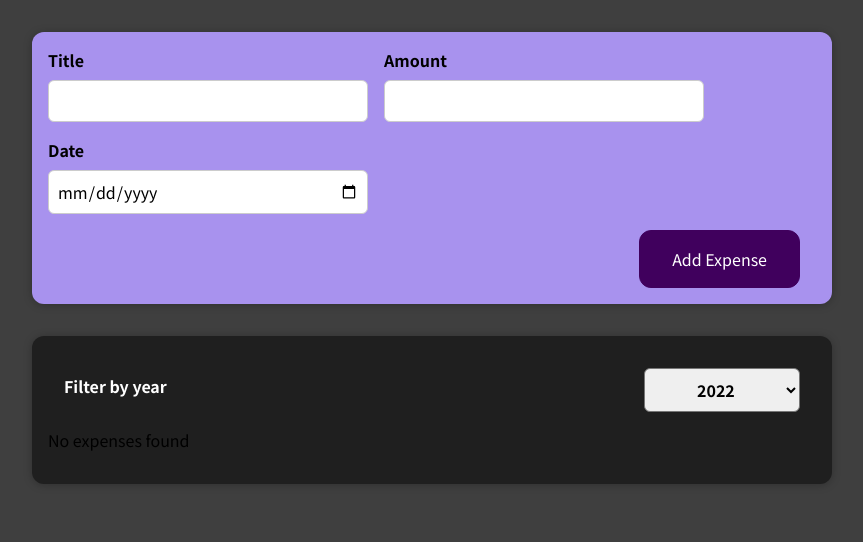
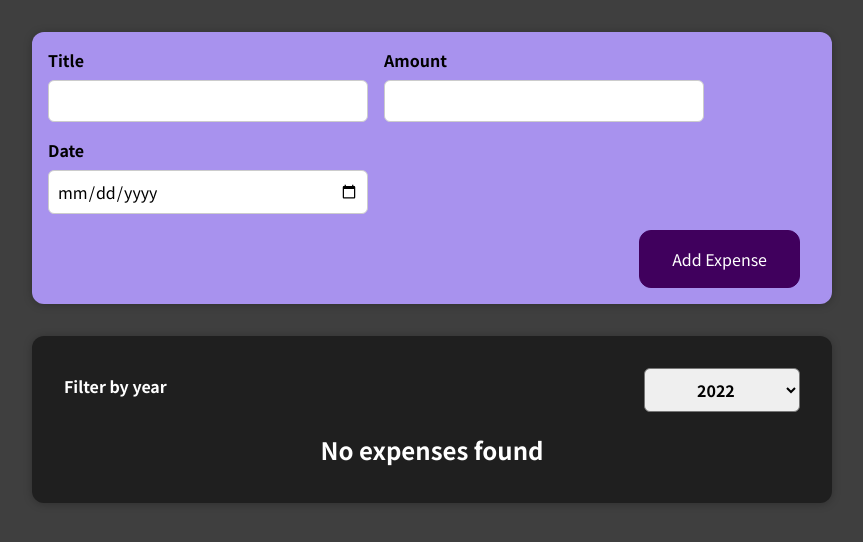
Before and after one commit to ryansereno/expense-tracker, a React (Create React App) app: page / in a window 1280 px wide. Shown: the top 542 px of the page, without its empty margins (208-1071 px from the left). Built offline with nearby package versions, Linux system fonts and the light colour scheme.

Commit message:
moved conditional list logic into separate component

```diff
--- a/src/components/Expenses/ExpenseItem.js
+++ b/src/components/Expenses/ExpenseItem.js
@@ -1,11 +1,11 @@
-
-import React from 'react'
+import React from "react";
 import ExpenseDate from "./ExpenseDate";
 import "./ExpenseItem.css";
 import Card from "../UI/Card";
 
 const ExpenseItem = (props) => {
   return (
+    <li>
       <Card className="expense-item">
         <ExpenseDate date={props.date} />
         <div className="expense-item__description">
@@ -13,7 +13,8 @@
           <div className="expense-item__price">{props.amount}</div>
         </div>
       </Card>
+    </li>
   );
-}
+};
 
 export default ExpenseItem;
--- a/src/components/Expenses/Expenses.js
+++ b/src/components/Expenses/Expenses.js
@@ -1,8 +1,8 @@
 import React, { useState } from "react";
-import ExpenseItem from "./ExpenseItem";
 import Card from "../UI/Card";
 import "./Expenses.css";
 import ExpensesFilter from "../ExpensesFilter/ExpensesFilter";
+import ExpensesList from './ExpensesList'
 
 function Expenses(props) {
   const [enteredYear, setEnteredYear] = useState("2022");
@@ -14,18 +14,6 @@
     return item.date.getFullYear().toString() === enteredYear;
   });
 
-  let expensesContent = <p> No expenses found</p>;
-
-  if (filteredExpenses.length > 0) {
-    expensesContent = filteredExpenses.map((item) => (
-      <ExpenseItem
-        key={item.id}
-        title={item.title}
-        amount={item.amount}
-        date={item.date}
-      ></ExpenseItem>
-    ));
-  }
 
   return (
     <div>
@@ -34,7 +22,7 @@
           onChangeYear={setFilterYearHandler}
           selectedYear={enteredYear}
         />
-        {expensesContent}
+        <ExpensesList items={filteredExpenses}/>
       </Card>
     </div>
   );
--- /dev/null
+++ b/src/components/Expenses/ExpensesList.css
@@ -0,0 +1,9 @@
+.expenses-list {
+  list-style: none;
+  padding: 0;
+}
+
+.expenses-list__fallback {
+  color: white;
+  text-align: center;
+}
--- /dev/null
+++ b/src/components/Expenses/ExpensesList.js
@@ -0,0 +1,23 @@
+import React from "react";
+import ExpenseItem from "./ExpenseItem";
+import "./ExpensesList.css";
+
+const ExpensesList = (props) => {
+    if (props.items.length === 0){
+        return <h2 className="expenses-list__fallback">No expenses found</h2>    }
+  return (
+    <ul className="expenses-list">
+      {props.items.map((item) => (
+        <ExpenseItem
+          key={item.id}
+          title={item.title}
+          amount={item.amount}
+          date={item.date}
+        ></ExpenseItem>
+      ))}
+      ;
+    </ul>
+  );
+};
+
+export default ExpensesList;
```
Lines whose indentation alone changed are shown as unchanged.
